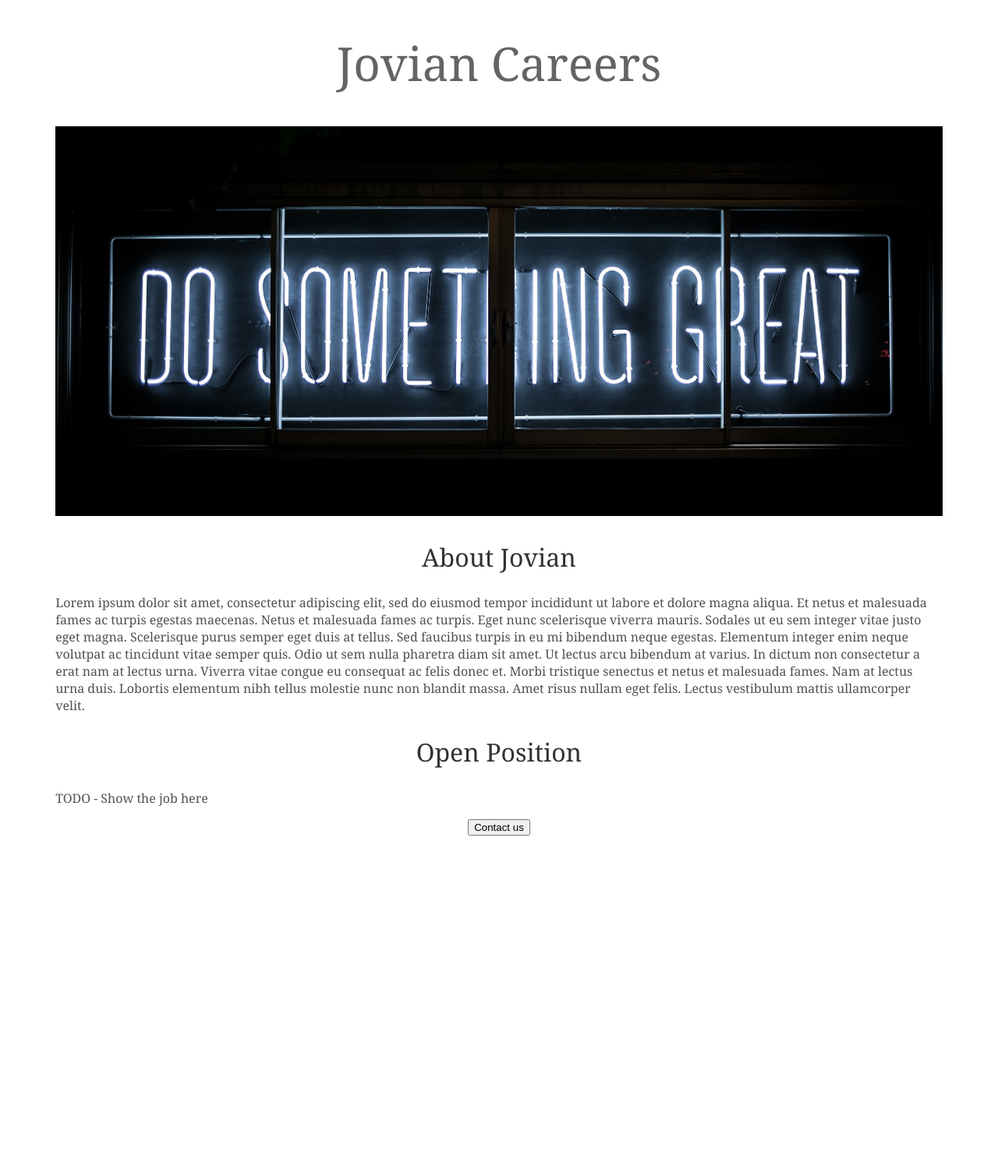
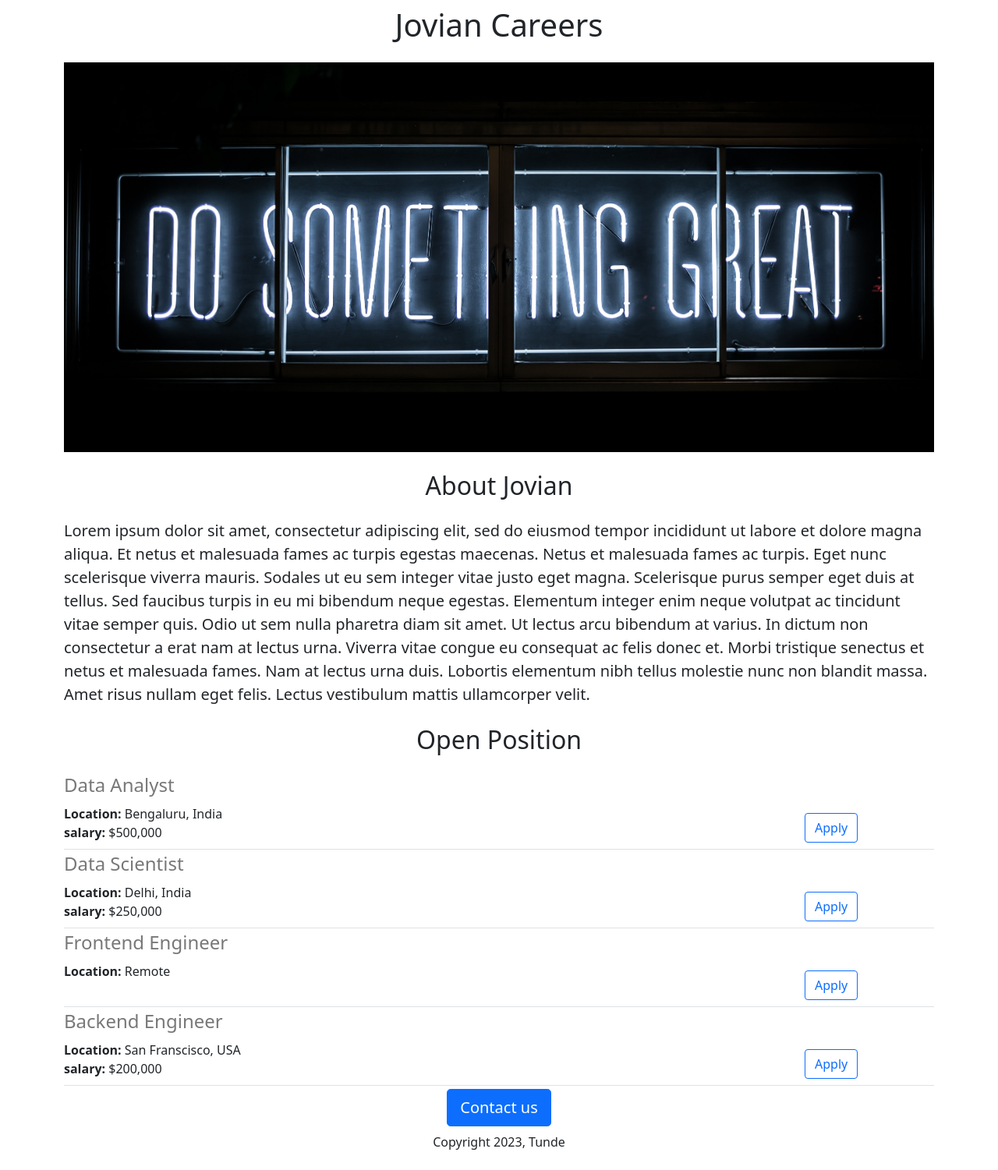
Before and after one commit to TinyHaitch/Jovian-career-website-clone, a Flask app: page / in a window 1280 px wide. Shown: the whole page at 78% size. Before the commit the page ends 1072 px from the top, so only its background shows below. Run offline with Flask 3, Linux system fonts and the light colour scheme.

Commit message:
added dynamic data and api route

```diff
--- a/app.py
+++ b/app.py
@@ -1,11 +1,43 @@
-from flask import Flask, render_template
+from flask import Flask, render_template, jsonify
 
 
 app = Flask(__name__)
 
+JOBS = [
+    {
+        "id": 1,
+        "title": "Data Analyst",
+        'location': "Bengaluru, India",
+        "salary": "$500,000"
+    },
+    {
+        "id": 2,
+        "title": "Data Scientist",
+        'location': "Delhi, India",
+        "salary": "$250,000"
+    },
+    {
+        "id": 3,
+        "title": "Frontend Engineer",
+        'location': "Remote",
+        # "salary": "$150,000"
+    },
+    {
+        "id": 4,
+        "title": "Backend Engineer",
+        'location': "San Franscisco, USA",
+        "salary": "$200,000"
+    }
+]
+
+
 @app.route('/')
 def hello_jovian():
-    return render_template("home.html")
+    return render_template("home.html", jobs=JOBS, company_name="Jovian")
+
+@app.route("/api/jobs")
+def list_object():
+    return jsonify(JOBS)
 
 
 if __name__ == "__main__":
--- a/static/css/styles.css
+++ b/static/css/styles.css
@@ -1,4 +1,4 @@
-h1{
+/* h1{
     font-size: 60px;
     font-family: Cambria, Cochin, Georgia, Times, 'Times New Roman', serif;
     font-weight: normal;
@@ -20,12 +20,13 @@ h2{
 
 }
 
+#container {
+    margin: 0 5%;
+}
+*/
+
 #banner{
     width: 100%;
     height: 500px;
     object-fit: cover;
 }
-
-#container {
-    margin: 0 5%;
-}
--- a/templates/home.html
+++ b/templates/home.html
@@ -5,13 +5,16 @@
     <meta name="viewport" content="width=device-width, initial-scale=1.0">
     <title>Jovian Careers</title>
     <link  rel="stylesheet" href="/static/css/styles.css">
+     <!-- Bootstrap CSS -->
+    <link href="https://cdn.jsdelivr.net/npm/bootstrap@5.0.2/dist/css/bootstrap.min.css" rel="stylesheet" integrity="sha384-EVSTQN3/azprG1Anm3QDgpJLIm9Nao0Yz1ztcQTwFspd3yD65VohhpuuCOmLASjC" crossorigin="anonymous">
+
 </head>
 <body>
-    <div id="container">
-        <h1>Jovian Careers</h1>
-        <img id="banner" src="/static/images/banner.jpg" alt="banner img">
-        <h2>About Jovian</h2>
-        <p class="body-text">
+    <div class="container">
+        <h1 class="text-center mt-2 mb-4">{{company_name}} Careers</h1>
+        <img  class="img-fluid" id="banner" src="/static/images/banner.jpg" alt="banner img">
+        <h2 class="text-center mt-4 mb-4">About Jovian</h2>
+        <p class="lead">
             Lorem ipsum dolor sit amet, consectetur adipiscing elit,
             sed do eiusmod tempor incididunt ut labore et dolore magna aliqua.
             Et netus et malesuada fames ac turpis egestas maecenas.
@@ -27,10 +30,15 @@
             Nam at lectus urna duis. Lobortis elementum nibh tellus molestie nunc non blandit massa.
             Amet risus nullam eget felis. Lectus vestibulum mattis ullamcorper velit.
         </p>
-        <h2>Open Position</h2>
-        <p class="body-text">TODO - Show the job here</p>
+        <h2 class="text-center mt-4 mb-4">Open Position</h2>
+        <div>
+            {% for job in jobs%}
+               {% include 'jobitem.html' %}
+            {% endfor %}
+        </div>
         <div style="text-align: center;">
-            <button>Contact us</button>
+            <button class="btn btn-primary btn-lg">Contact us</button>
+            <p class="mt-2 mb-4">Copyright 2023, Tunde</p>
         </div>
 
     </div>
--- /dev/null
+++ b/templates/jobitem.html
@@ -0,0 +1,14 @@
+<div class="border-bottom" style='margin-bottom: 4px; padding-bottom: 8px;''>
+    <div class="row">
+        <div class="col-lg-10 col-md-10">
+            <h4 style="color: rgb(120, 120, 120); margin-bottom: 10px;">{{job['title']}}</h4>
+            <div><b>Location:</b> {{job['location']}}</div>
+            {% if 'salary' in job %}
+            <div><b>salary:</b> {{job['salary']}}</div>
+            {% endif %}
+        </div>
+        <div class="col-lg-2 col-md-2">
+            <button type="button" class="btn btn-outline-primary" style="margin-top: 50px;">Apply</button>
+        </div>
+    </div>
+</div>
```
